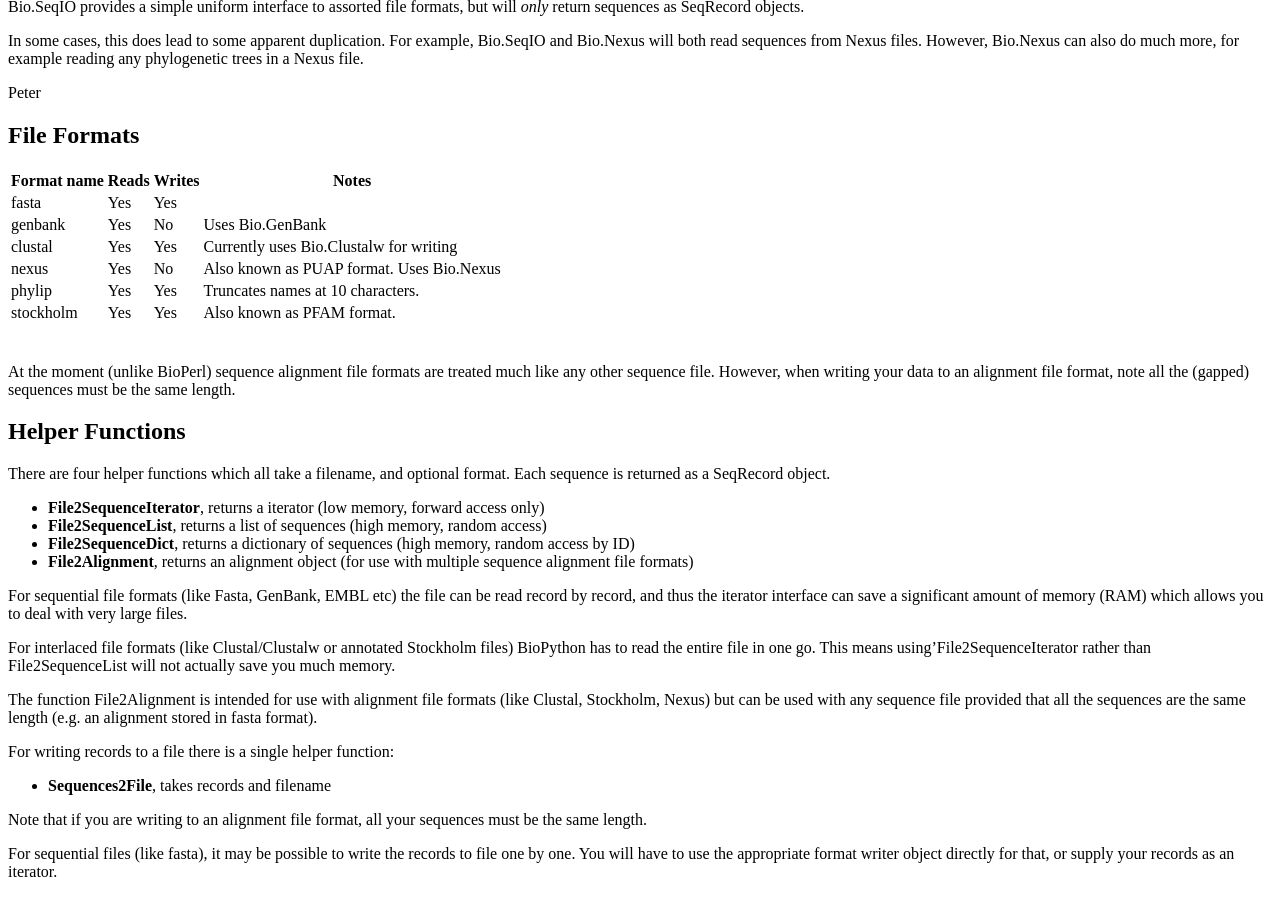
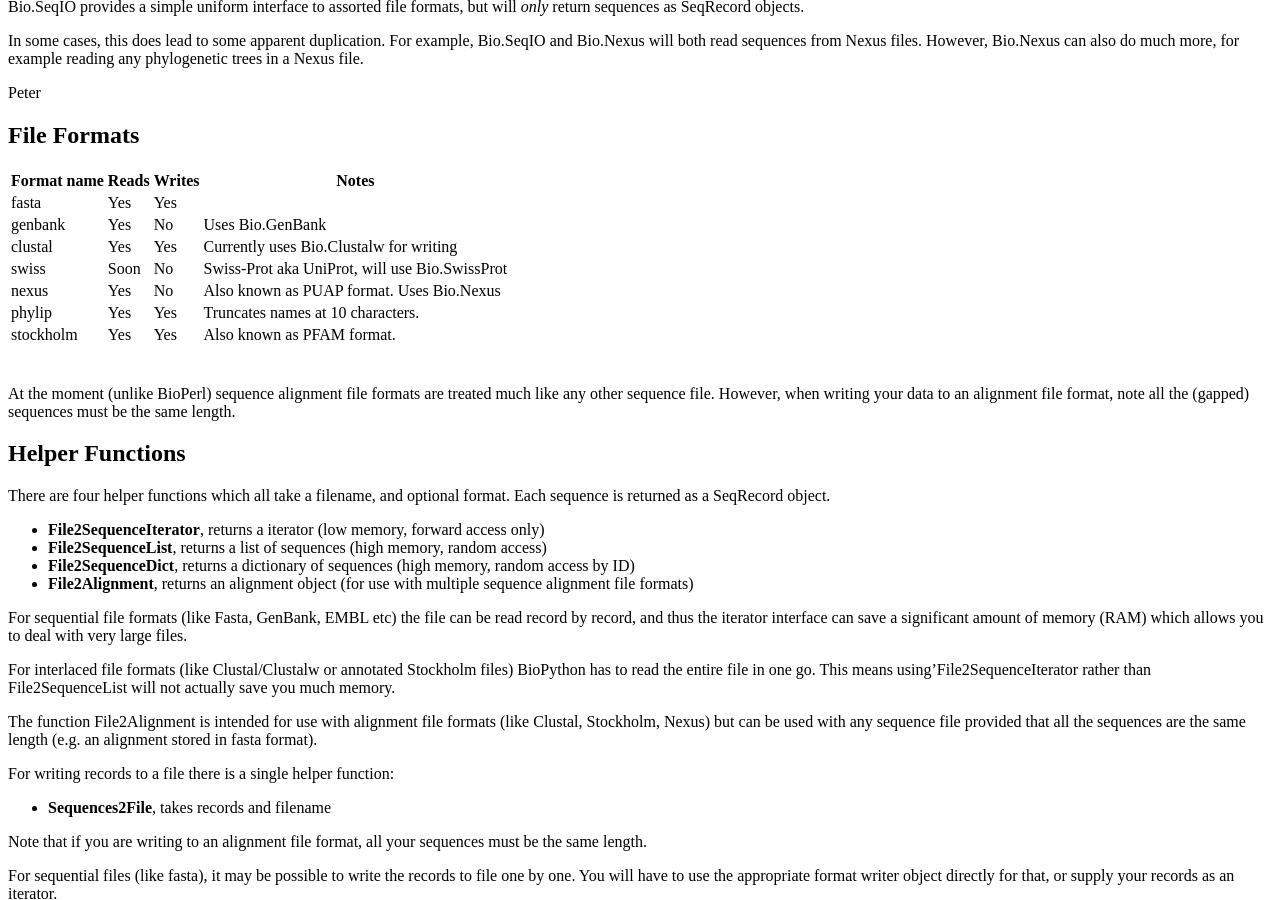
Before and after one commit to biopython/biopython.github.io, a Jekyll site: the page built from wiki/SeqIO.md, in a window 1280 px wide and 900 px high, scrolled down 321 px. Built offline with Jekyll 4.4.1, drawn with Linux system fonts in a browser that asks for light colours.

Commit message:
added Swiss-Prot to formats (supported pending)

```diff
--- a/wiki/SeqIO.md
+++ b/wiki/SeqIO.md
@@ -43,14 +43,15 @@ Peter
 File Formats
 ------------
 
-| Format name | Reads | Writes | Notes                                     |
-|-------------|-------|--------|-------------------------------------------|
-| fasta       | Yes   | Yes    |                                           |
-| genbank     | Yes   | No     | Uses Bio.GenBank                          |
-| clustal     | Yes   | Yes    | Currently uses Bio.Clustalw for writing   |
-| nexus       | Yes   | No     | Also known as PUAP format. Uses Bio.Nexus |
-| phylip      | Yes   | Yes    | Truncates names at 10 characters.         |
-| stockholm   | Yes   | Yes    | Also known as PFAM format.                |
+| Format name | Reads | Writes | Notes                                          |
+|-------------|-------|--------|------------------------------------------------|
+| fasta       | Yes   | Yes    |                                                |
+| genbank     | Yes   | No     | Uses Bio.GenBank                               |
+| clustal     | Yes   | Yes    | Currently uses Bio.Clustalw for writing        |
+| swiss       | Soon  | No     | Swiss-Prot aka UniProt, will use Bio.SwissProt |
+| nexus       | Yes   | No     | Also known as PUAP format. Uses Bio.Nexus      |
+| phylip      | Yes   | Yes    | Truncates names at 10 characters.              |
+| stockholm   | Yes   | Yes    | Also known as PFAM format.                     |
 ||
 
 At the moment (unlike BioPerl) sequence alignment file formats are
```
Also changed, not shown: 1 other file.
